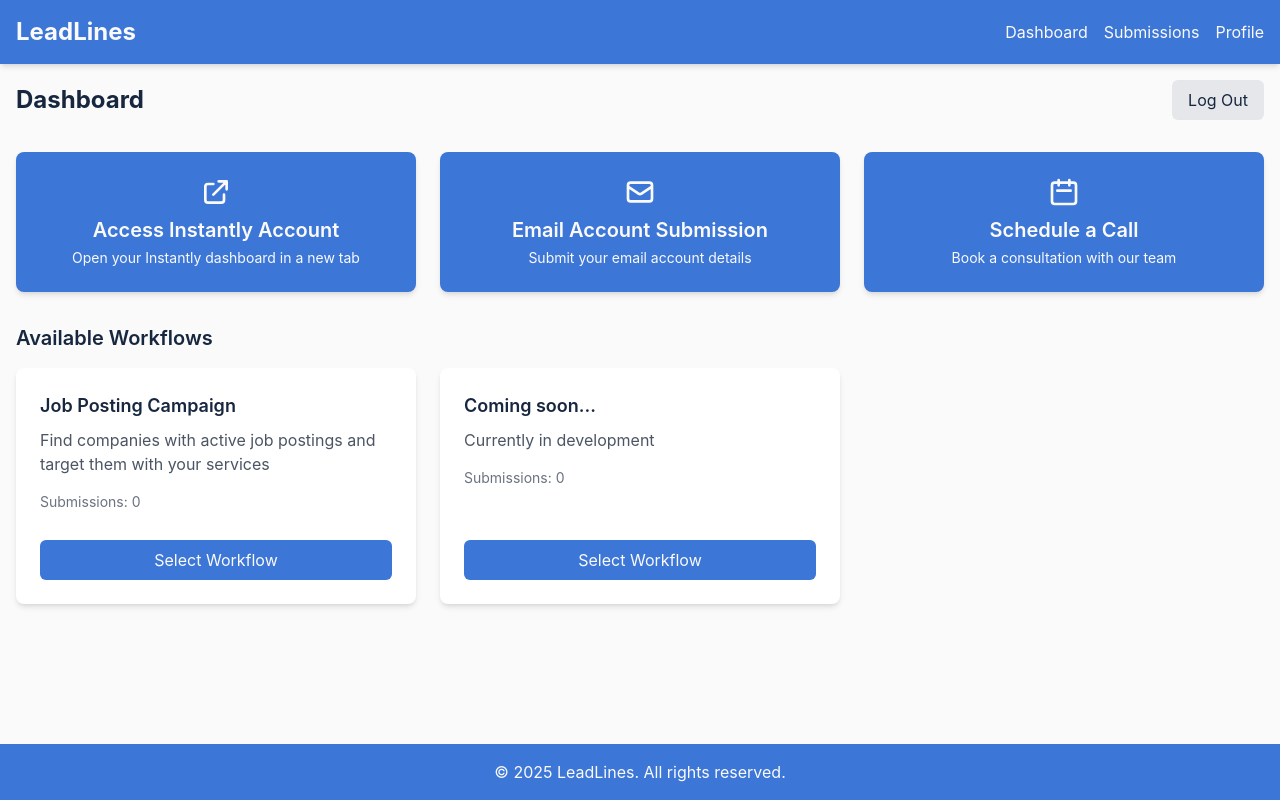
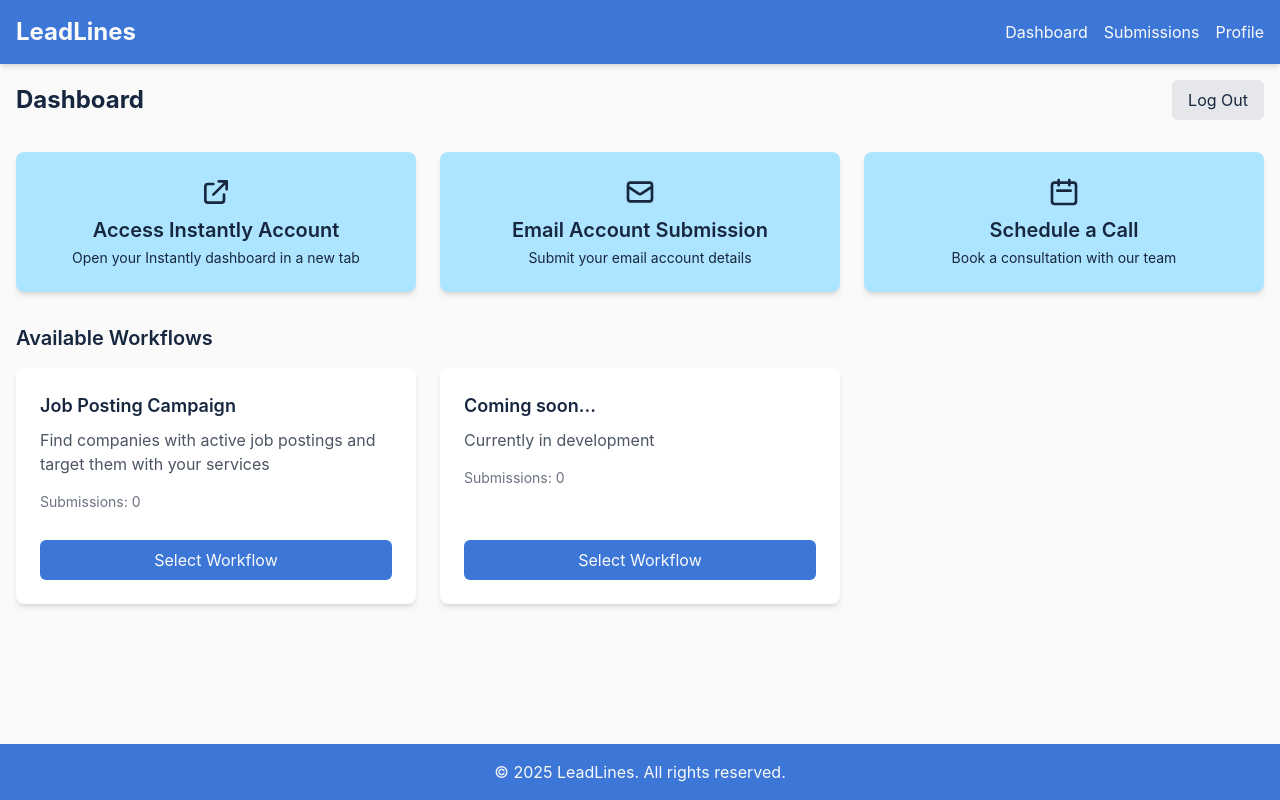
Before and after one commit to Bluecraft-AI/LeadLines-Mark-1, a React (Vite) app: page /dashboard in a window 1280 px wide. Built offline with nearby package versions, Linux system fonts and the light colour scheme; no server answers; the database is empty; sample sign-in values are in the browser's storage.

Commit message:
Update Dashboard component

```diff
--- a/src/components/dashboard/Dashboard.jsx
+++ b/src/components/dashboard/Dashboard.jsx
@@ -110,7 +110,7 @@ const Dashboard = () => {
       <div className="grid grid-cols-1 md:grid-cols-3 gap-6 mb-8">
         <button
           onClick={handleInstantlyRedirect}
-          className="card bg-secondary text-text-light hover:bg-secondary-dark transition-colors flex flex-col items-center justify-center cursor-pointer"
+          className="card bg-accent text-text-dark hover:bg-accent-dark transition-colors flex flex-col items-center justify-center cursor-pointer"
         >
           <svg xmlns="http://www.w3.org/2000/svg" className="h-8 w-8 mb-2" fill="none" viewBox="0 0 24 24" stroke="currentColor">
             <path strokeLinecap="round" strokeLinejoin="round" strokeWidth={2} d="M10 6H6a2 2 0 00-2 2v10a2 2 0 002 2h10a2 2 0 002-2v-4M14 4h6m0 0v6m0-6L10 14" />
@@ -121,7 +121,7 @@ const Dashboard = () => {
 
         <Link
           to="/email-submission"
-          className="card bg-secondary text-text-light hover:bg-secondary-dark transition-colors flex flex-col items-center justify-center cursor-pointer"
+          className="card bg-accent text-text-dark hover:bg-accent-dark transition-colors flex flex-col items-center justify-center cursor-pointer"
         >
           <svg xmlns="http://www.w3.org/2000/svg" className="h-8 w-8 mb-2" fill="none" viewBox="0 0 24 24" stroke="currentColor">
             <path strokeLinecap="round" strokeLinejoin="round" strokeWidth={2} d="M3 8l7.89 5.26a2 2 0 002.22 0L21 8M5 19h14a2 2 0 002-2V7a2 2 0 00-2-2H5a2 2 0 00-2 2v10a2 2 0 002 2z" />
@@ -132,7 +132,7 @@ const Dashboard = () => {
 
         <Link
           to="/schedule-call"
-          className="card bg-secondary text-text-light hover:bg-secondary-dark transition-colors flex flex-col items-center justify-center cursor-pointer"
+          className="card bg-accent text-text-dark hover:bg-accent-dark transition-colors flex flex-col items-center justify-center cursor-pointer"
         >
           <svg xmlns="http://www.w3.org/2000/svg" className="h-8 w-8 mb-2" fill="none" viewBox="0 0 24 24" stroke="currentColor">
             <path strokeLinecap="round" strokeLinejoin="round" strokeWidth={2} d="M8 7V3m8 4V3m-9 8h10M5 21h14a2 2 0 002-2V7a2 2 0 00-2-2H5a2 2 0 00-2 2v12a2 2 0 002 2z" />
```
